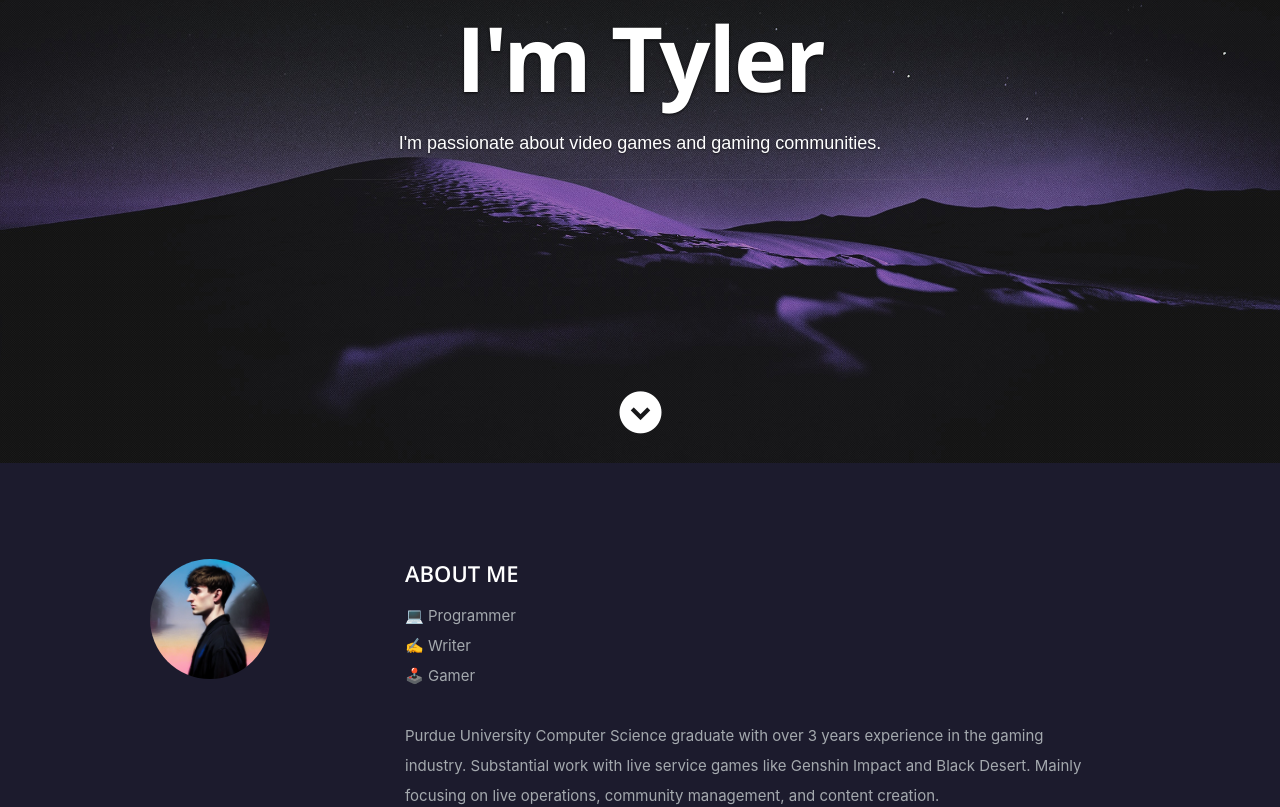
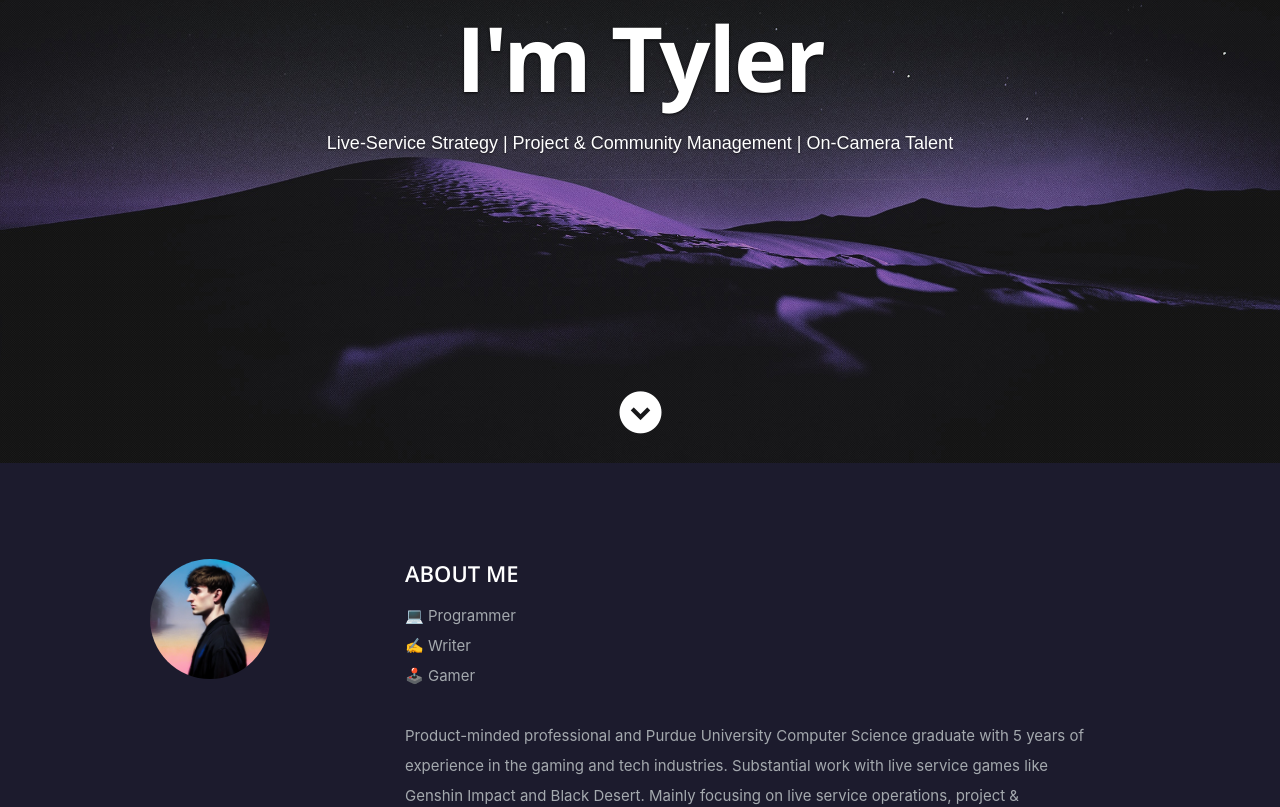
Before and after one commit to tylerjnelson/tylerjnelson.github.io, a React (Create React App) app: page / in a window 1280 px wide. Shown: the part 337-1144 px from the top of the page. Built offline with nearby package versions, Linux system fonts and the light colour scheme.

Commit message:
update content & wording

```diff
--- a/src/components/About.js
+++ b/src/components/About.js
@@ -22,7 +22,7 @@ export default class About extends Component {
                      <br></br>
                      🕹️ Gamer
                      <br></br><br></br>
-                     Purdue University Computer Science graduate with over 3 years experience in the gaming industry. Substantial work with live service games like Genshin Impact and Black Desert. Mainly focusing on live operations, community management, and content creation.
+                     Product-minded professional and Purdue University Computer Science graduate with 5 years of experience in the gaming and tech industries. Substantial work with live service games like Genshin Impact and Black Desert. Mainly focusing on live service operations, project & community management, and content creation.
                   </span>
                }
                </p>
--- a/src/components/Header.js
+++ b/src/components/Header.js
@@ -22,7 +22,7 @@ export default class Header extends Component {
             <div className="banner-text">
                <h1 className="responsive-headline">Hey 👋</h1>
                <h1 className="responsive-headline">I'm Tyler</h1>
-               <h3 style={{color:'#fff', fontFamily:'sans-serif '}}>I'm passionate about video games and gaming communities.
+               <h3 style={{color:'#fff', fontFamily:'sans-serif '}}>Live-Service Strategy | Project & Community Management | On-Camera Talent
                </h3>
                <hr/>
 
--- a/src/components/Portfolio.js
+++ b/src/components/Portfolio.js
@@ -43,7 +43,7 @@ export default class Porfolio extends Component {
 
       <h4>Portfolio</h4>
 
-      <h1>Some Work I've Done</h1>
+      <h1>In-Person Events & Video Content</h1>
 
       <div
         style={{
@@ -106,7 +106,7 @@ export default class Porfolio extends Component {
       </div>
 
       <h1> </h1>
-      <h1>Some things I do in my free time</h1>
+      <h1>More About Me</h1>
 
       <div
         style={{
--- a/src/resumeData.js
+++ b/src/resumeData.js
@@ -15,8 +15,8 @@ let resumeData = {
     {
       "UniversityName":"Purdue University",
       "specialization":"Bachelors in Computer Science",
-      "StartDate":"September 2016",
-      "EndDate":"May 2020",
+      "StartDate":"2016",
+      "EndDate":"2020",
       "Achievements":"Focus: Artificial Intelligence (AI) & Machine Learning (ML). Honored as Outstanding Freshman in Computer Science."
     },
     {
@@ -38,15 +38,15 @@ let resumeData = {
     {
       "CompanyName":"Pearl Abyss America",
       "specialization":"Community Manager (Black Desert)",
-      "StartDate":"December 2021",
-      "EndDate":"Present",
+      "StartDate":"2021",
+      "EndDate":"2024",
       "Achievements":"Main point of contact for players of Black Desert Console. Steered voice of brand across livestreams, in-person events, and social platforms. Led production of community-facing content including guides, marketing videos, and developer messaging. Built and managed creator and ambassador programs to foster an inclusive community and drive player engagement."
     },
     {
       "CompanyName":"MiHoYo (now HoYoverse)",
       "specialization":"Global Community Management (Genshin Impact)",
-      "StartDate":"April 2021",
-      "EndDate":"December 2021",
+      "StartDate":"2021",
+      "EndDate":"2021",
       "Achievements":"Key liaison between Genshin Impact players and development team, supporting global PC, console, and mobile communities. Managed Discord structure and moderation while addressing sentiment via support tickets and outreach. Delivered strategic feedback pipelines to guide product development."
     },
     {
@@ -168,25 +168,25 @@ let resumeData = {
       url: "images/portfolio/projects/dadportrait.png",
       banner: "images/portfolio/projects/stable.png",
       category: "Tech Trends",
-      description: "The jury is still out on whether the pop culture AI revolution is positive overall. One thing is for certain: it is transforming our lives. I try to stay up to date on emerging technology. This picture is 100% generated from text only. I trained an existing diffusion model to recognize my own likeness and reproduce it. I also made one of my dad (with his permission of course). You can click on my face to view it.",
+      description: "Technology constantly transforms our lives. I try to stay up to date on emerging technology, including AI. This picture is 100% generated from text only by training an existing diffusion model to recognize my own likeness and reproduce it. I've also made one of my father (with his permission of course). Click the photo above to view it.",
     },
     {
       url: "https://www.flickr.com/photos/198274664@N02/albums",
       banner: "images/portfolio/projects/photography.png",
       category: "Photography",
-      description: "I don't really have a specialization, but I tend to go after portraits, nature photography, and street photography. I chronicle a lot of my travel through photos, as it helps me remember where I went and what I did. I shoot on a mix of DSLRs and mirrorless cameras. Portrait work was done for a friend over several years. Click the photo above for some examples of my work.",
+      description: "I'm drawn to many different styles of photography: portraits, nature photography, and street photography. I chronicle a lot of my travel through this hobby. Portrait work was done for a friend over several years. Click the photo above for some examples of my work.",
     },
     {
       url: "",
       banner: "images/portfolio/projects/gunpla.jpg",
       category: "Model Building",
-      description: "I am by no means the most talented builder, but I do enjoy model building - especially Gunpla. Slowly breaking into more custom expression through panel lining. Currently working on HG 1/144 RX-78-02 Gundam the Origin Version. HG 1/144 Gundam Aerial is up next :)",
+      description: "I am by no means the most talented builder, but I do enjoy model building - especially Gunpla. The shelf is always in need of more Zakus. Currently putting together a 1/48 mega size Zaku II with a MG RGM96X Jesta Cannon up next.",
     },
     {
       url: "",
       banner: "images/portfolio/projects/discord2.png",
       category: "Community",
-      description: "Alongside rebuilding and managing the Black Desert Console Discord, I've built and maintained servers for medium-sized content creators and small communities. I also developed node.js-based bots during Microsoft hackathons and in personal time. These bots ranged from simple addons to moderation tools.",
+      description: "Alongside rebuilding and managing Pearl Abyss's Black Desert Console Discord, I've built and maintained servers for medium-sized content creators and small communities. I also developed node.js-based bots during Microsoft hackathons and in personal time. These bots ranged from simple addons to moderation tools.",
     },
   ],
 }
```
